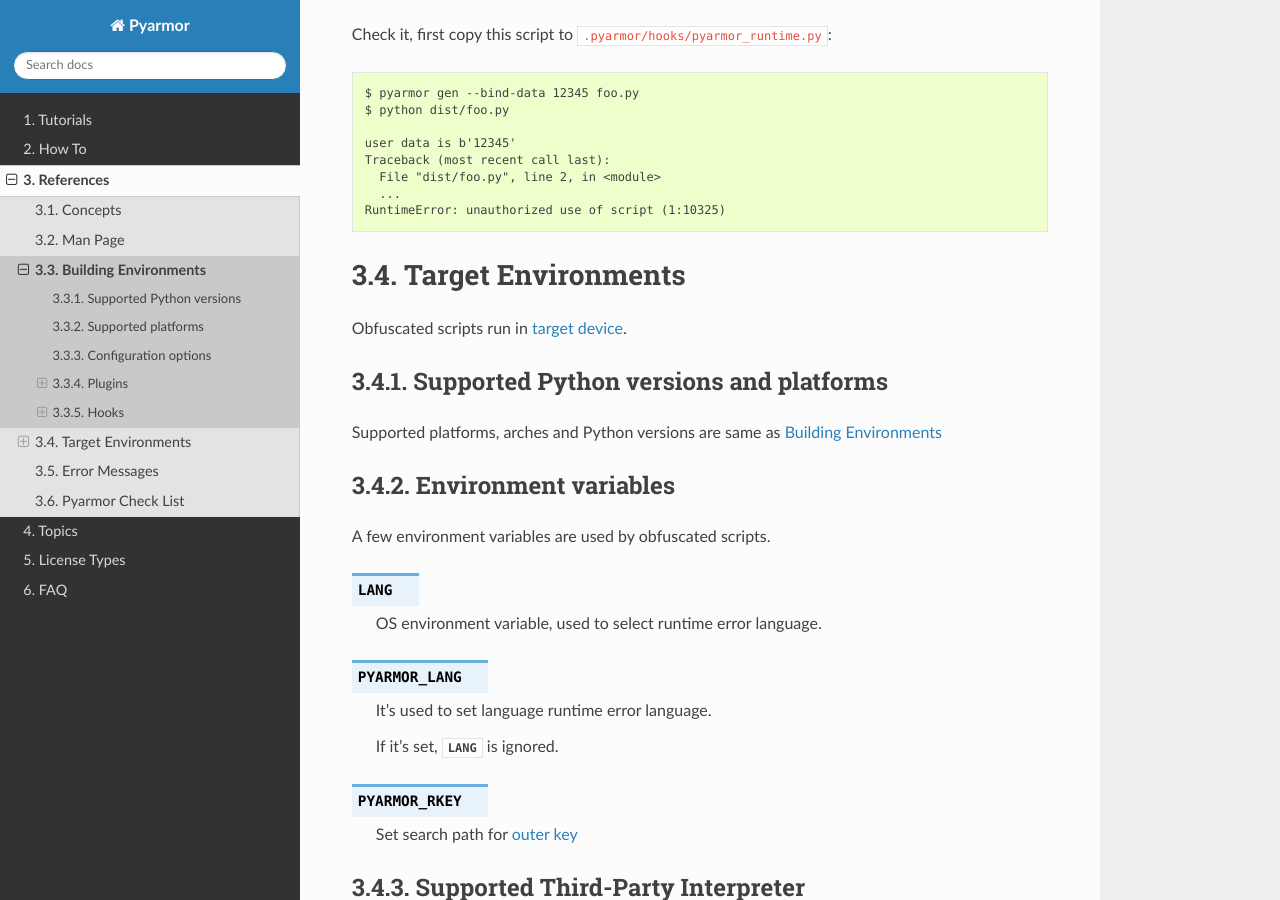
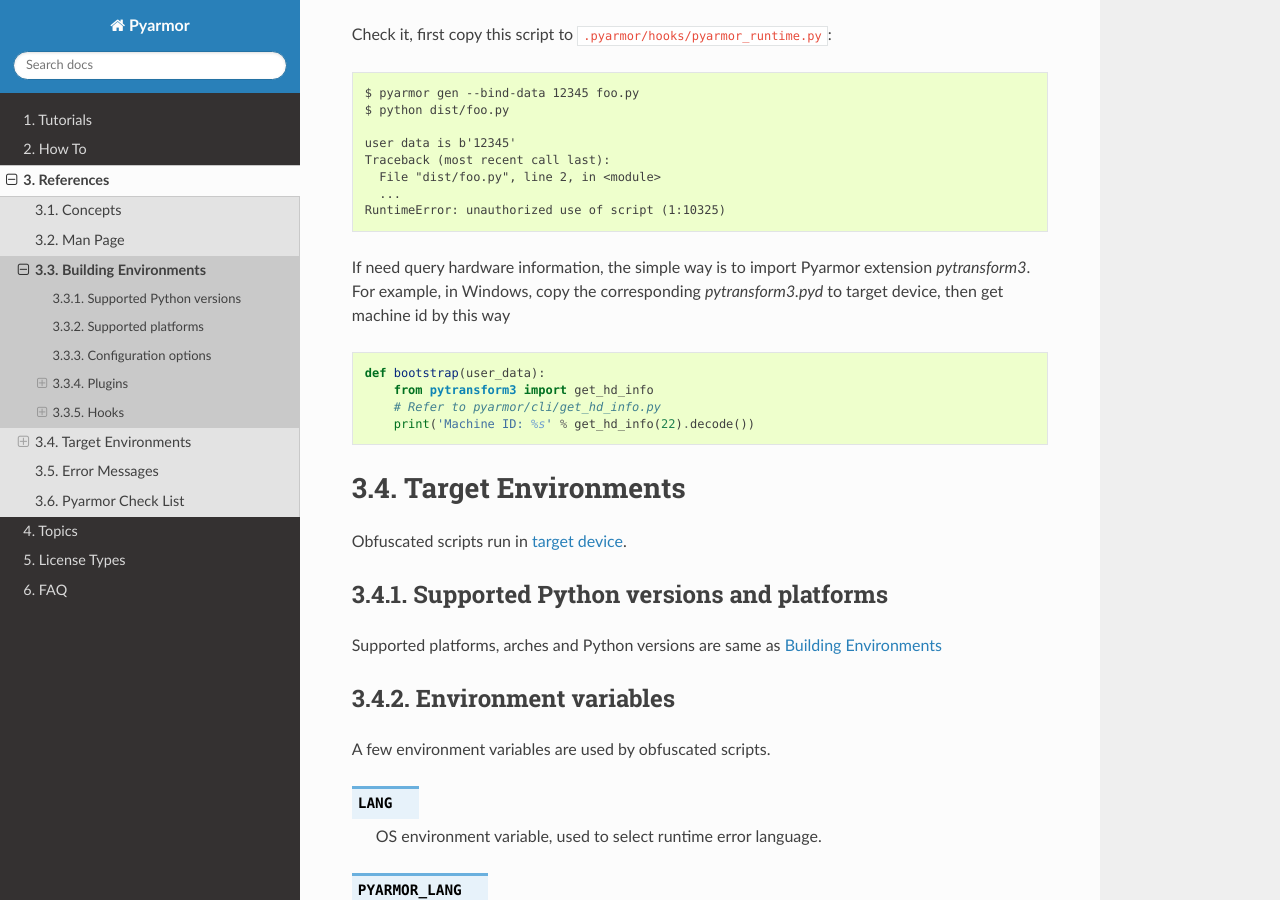
Before and after one commit to dashingsoft/pyarmor, a Sphinx documentation site: the page built from docs/reference/environments.rst, in a window 1280 px wide and 900 px high, scrolled down 6562 px. Built offline with Sphinx 7.4.7 and the Read the Docs theme 3.1.0, drawn with Linux system fonts in a browser that asks for light colours.

Commit message:
Doc how to query hardware information in bootstrap

```diff
--- a/docs/reference/environments.rst
+++ b/docs/reference/environments.rst
@@ -303,6 +303,15 @@
       ...
     RuntimeError: unauthorized use of script (1:10325)
 
+If need query hardware information, the simple way is to import Pyarmor extension `pytransform3`. For example, in Windows, copy the corresponding `pytransform3.pyd` to target device, then get machine id by this way
+
+.. code-block:: python
+
+    def bootstrap(user_data):
+        from pytransform3 import get_hd_info
+        # Refer to pyarmor/cli/get_hd_info.py
+        print('Machine ID: %s' % get_hd_info(22).decode())
+
 .. _target environments:
 
 =====================
```
